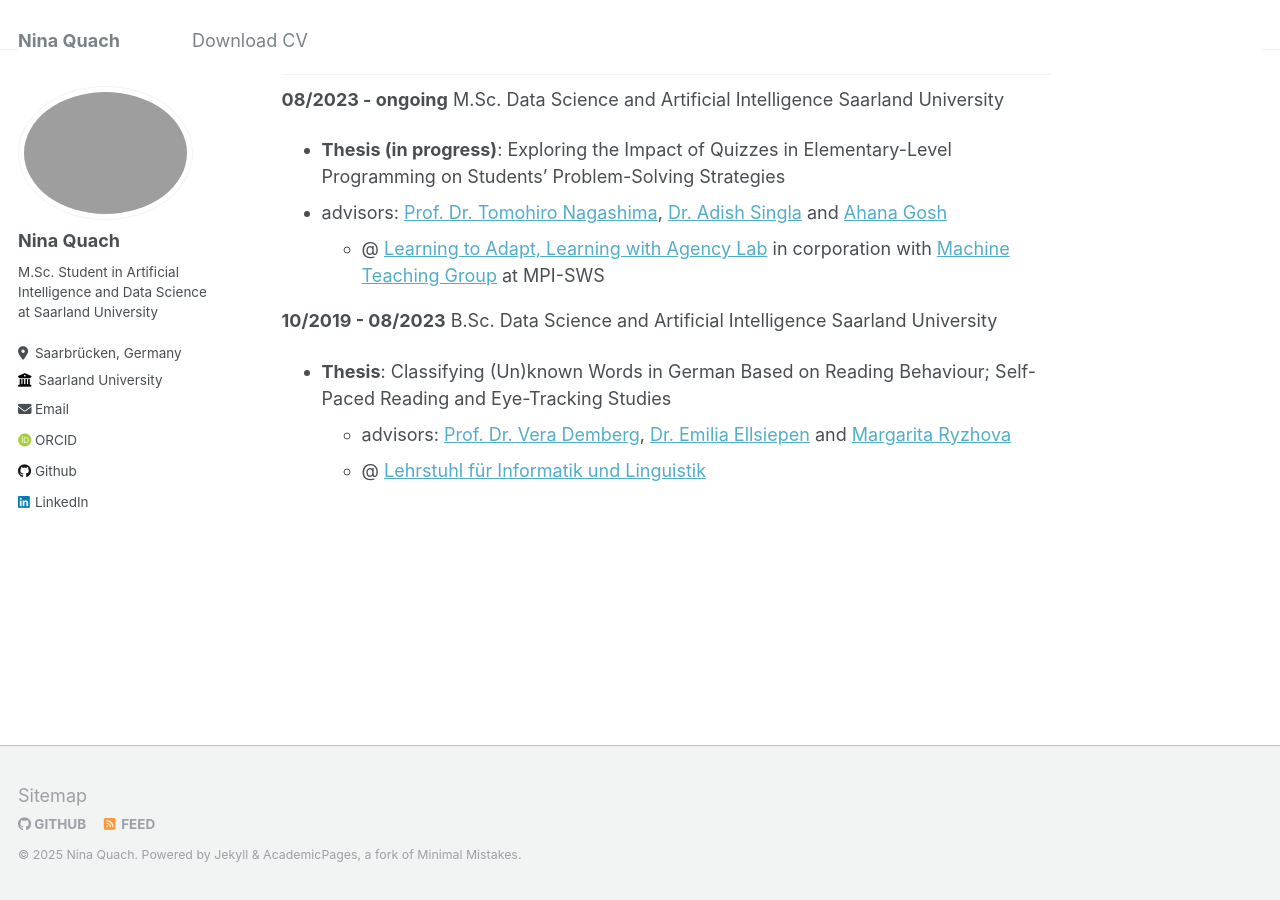
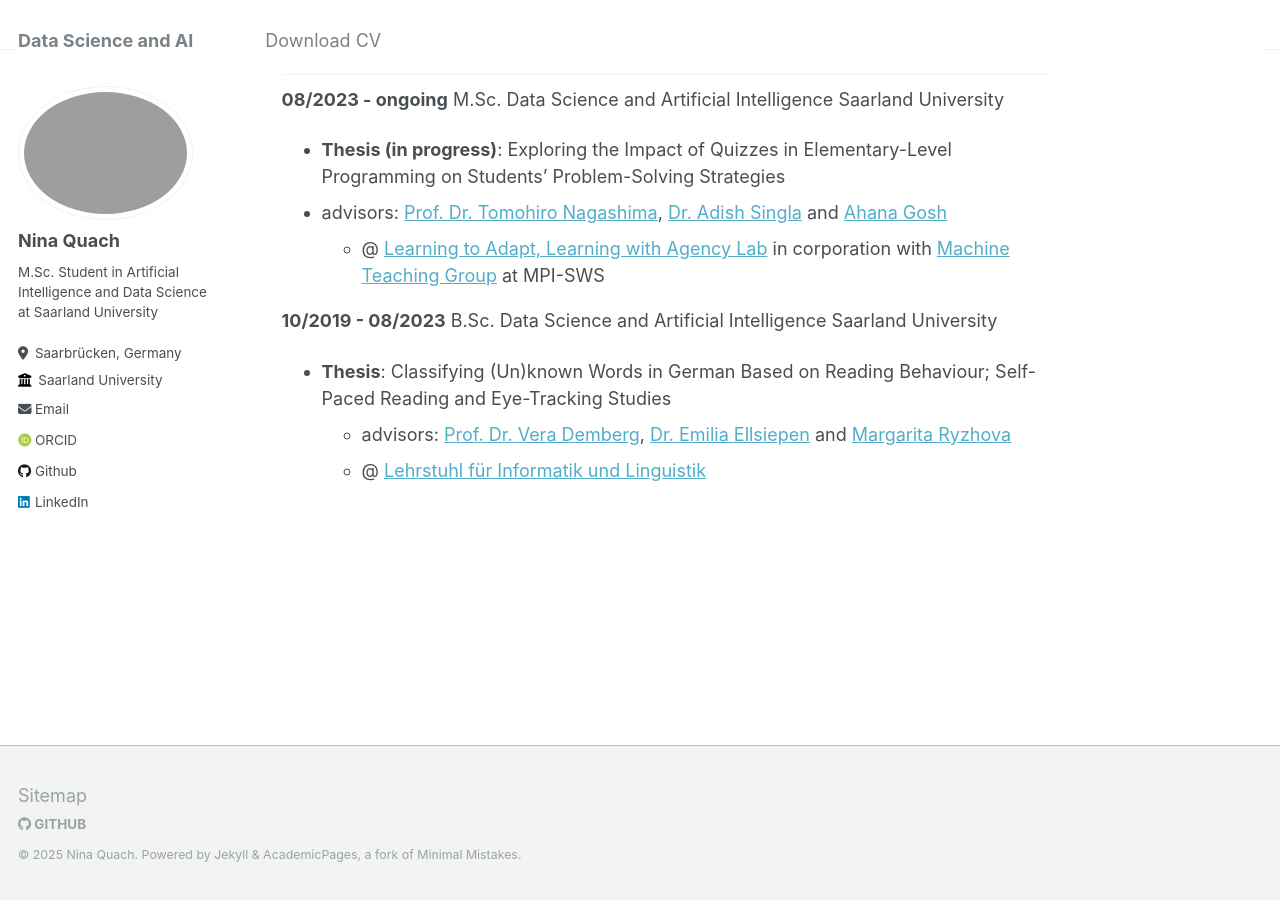
Before and after one commit to q-nina/q-nina.github.io, a Jekyll site: the page built from _pages/about.md, in a window 1280 px wide and 900 px high, scrolled down 586 px. Built offline with Jekyll 4.4.1, drawn with Linux system fonts in a browser that asks for light colours; some web fonts are replaced.

Commit message:
page title and feed visibility

```diff
--- a/_config.yml
+++ b/_config.yml
@@ -8,8 +8,8 @@
 
 # Basic Site Settings
 locale                   : "de-DE"
-title                    : "Nina Quach"
-title_separator          : "-"
+title                    : "Data Science and AI"
+title_separator          : " | "
 name                     : &name "Nina Quach"
 description              : &description ""
 url                      : https://q-nina.github.io # the base hostname & protocol for your site e.g. "https://mmistakes.github.io"
@@ -107,7 +107,7 @@ staticman:
       options:
         format           : "iso8601" # "iso8601" (default), "timestamp-seconds", "timestamp-milliseconds"
 atom_feed:
-  hide                   : false     # change to true to hide the RSS feed in the footer
+  hide                   : true     # change to true to hide the RSS feed in the footer
   path                   : # blank (default) uses feed.xml
 
 
```
